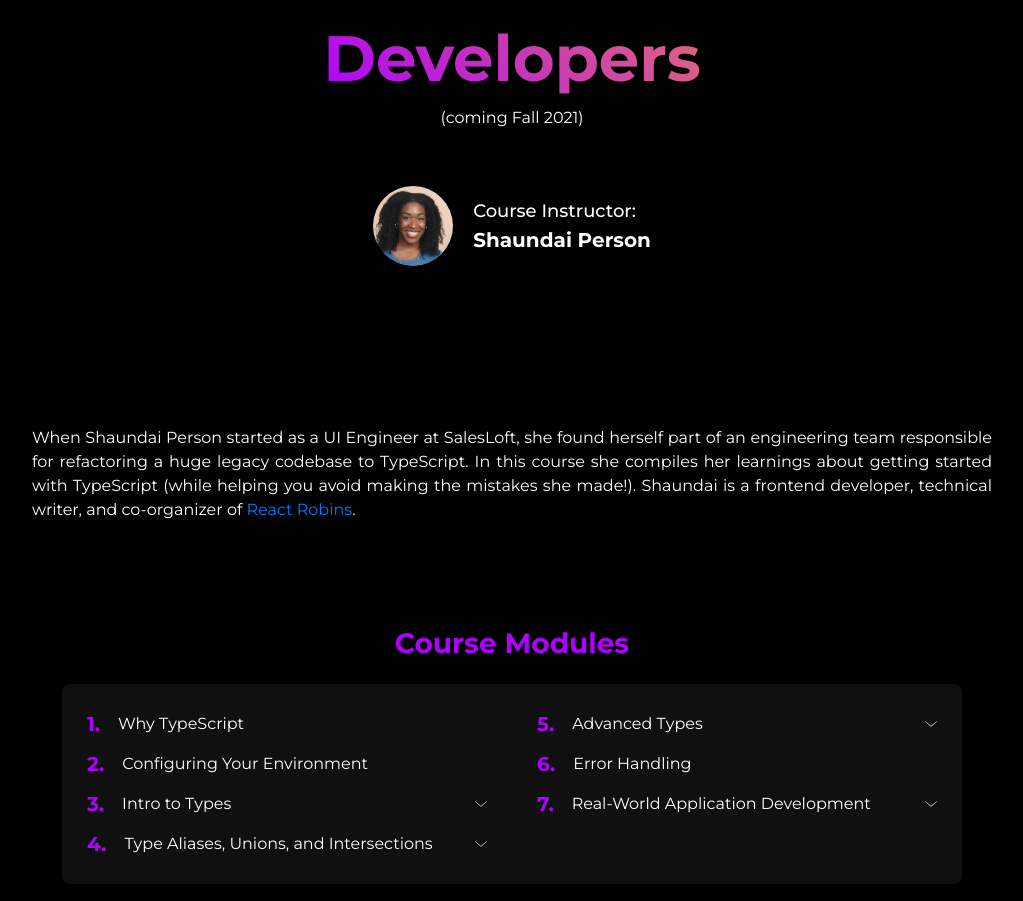
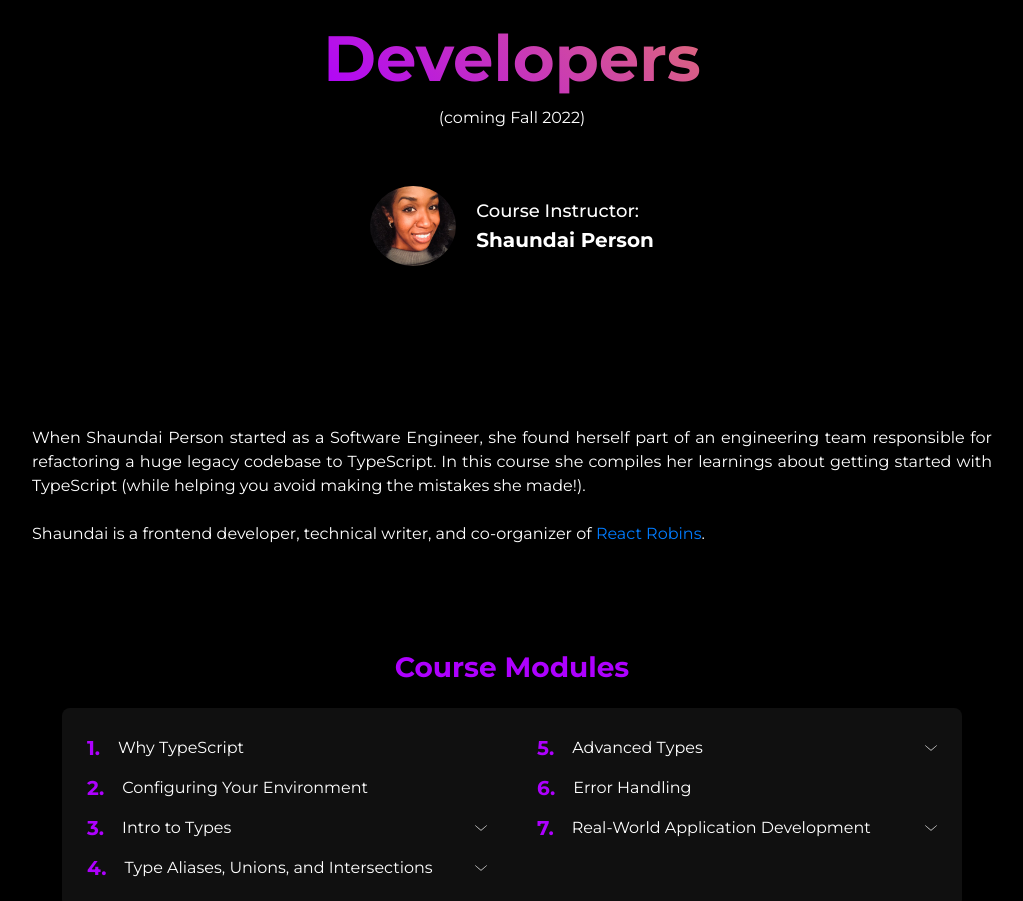
Before and after one commit to shaundai/TSforJSDevsSite, a React (Create React App) app: page / in a window 1280 px wide. Shown: the part 1086-1987 px from the top of the page, without its empty margins (128-1151 px from the left). Built offline with nearby package versions, Linux system fonts and the light colour scheme; a web font is replaced by a local one.

Commit message:
minor updates for 2022 and the 99 and the 2000

```diff
--- a/src/components/MainContent/Instructor.js
+++ b/src/components/MainContent/Instructor.js
@@ -1,37 +1,38 @@
-import React from "react"
+import React from 'react'
 
-import Shaundai from "../../images/shaundaipic.png"
+import Shaundai from '../../images/shaundaipic.png'
 import {
 	InstructorPic,
 	InstructorContainer,
 	TaughtBy,
 	ShaundaiNameLink,
 	AboutShaundai,
-} from "../styles"
-
-
+} from '../styles'
 
 export const Instructor = () => {
 	return (
 		<>
 			<InstructorContainer>
-			<a href="https://www.twitter.com/shaundai">
-				<InstructorPic src={Shaundai} alt="Shaundai Person headshot" />
+				<a href='https://www.twitter.com/shaundai'>
+					<InstructorPic src={Shaundai} alt='Shaundai Person headshot' />
 				</a>
 				<TaughtBy>
-				Course Instructor:{" "}
-				<ShaundaiNameLink href="https://www.twitter.com/shaundai">
+					Course Instructor:{' '}
+					<ShaundaiNameLink href='https://www.twitter.com/shaundai'>
 						Shaundai Person
 					</ShaundaiNameLink>
 				</TaughtBy>
 			</InstructorContainer>
 			<AboutShaundai>
-					When Shaundai Person started as a UI Engineer at SalesLoft, she found
-					herself part of an engineering team responsible for refactoring a huge
-					legacy codebase to TypeScript. In this course she compiles her learnings
-					about getting started with TypeScript (while helping you avoid making the
-					mistakes she made!). Shaundai is a frontend developer, technical writer,
-					and co-organizer of <a href="https://www.reactrobins.com/">React Robins</a>.
+				When Shaundai Person started as a Software Engineer, she found herself
+				part of an engineering team responsible for refactoring a huge legacy
+				codebase to TypeScript. In this course she compiles her learnings about
+				getting started with TypeScript (while helping you avoid making the
+				mistakes she made!).
+				<br />
+				<br />
+				Shaundai is a frontend developer, technical writer, and
+				co-organizer of <a href='https://www.reactrobins.com/'>React Robins</a>.
 			</AboutShaundai>
 		</>
 	)
--- a/src/components/MainContent/MainContent.js
+++ b/src/components/MainContent/MainContent.js
@@ -34,7 +34,7 @@ export const MainContent = () => {
 					<Line>
 						<HeaderText>Developers</HeaderText>
 					</Line>
-					<SignUp>(coming Fall 2021)</SignUp>
+					<SignUp>(coming Fall 2022)</SignUp>
 
 					<Instructor />
 				</Title>
```
Also changed, not shown: src/images/shaundaipic.png. Lines whose indentation alone changed are shown as unchanged.
